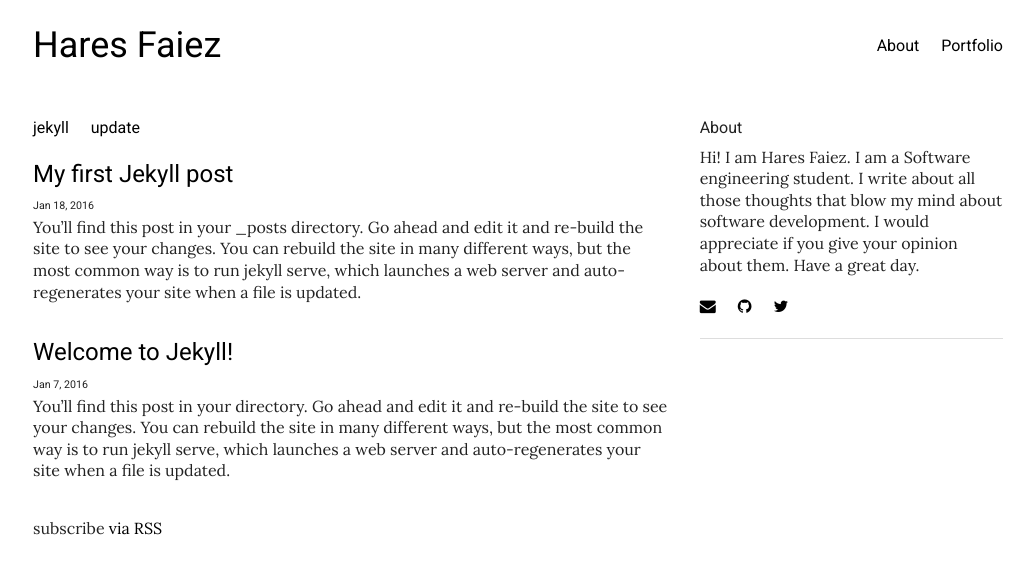
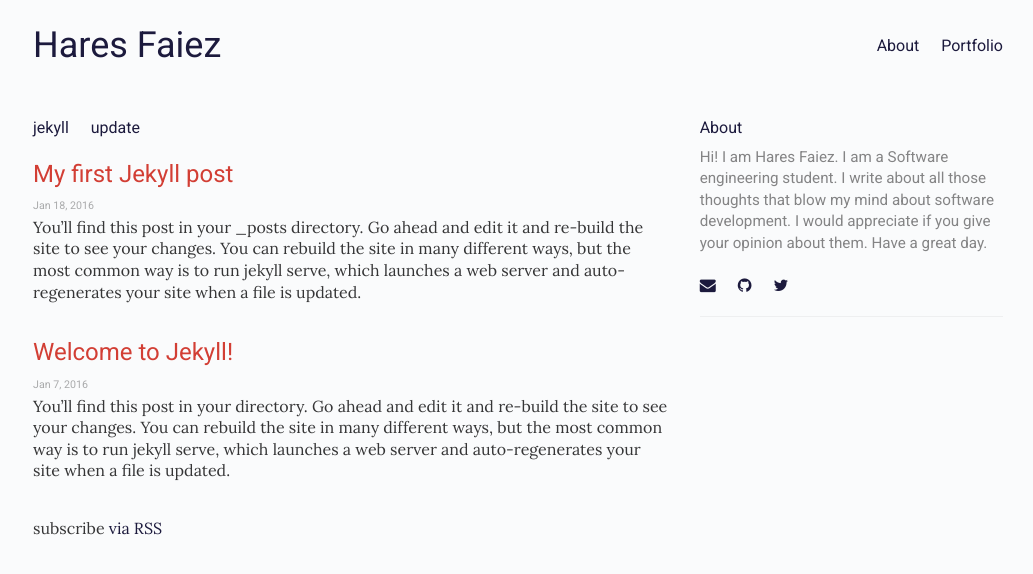
Before and after one commit to haresfaiez/haresfaiez.github.io, a Jekyll site: the page built from index.html, in a window 1280 px wide. Shown: the top 574 px of the page, without its empty margins (122-1155 px from the left). Built offline with Jekyll 4.4.1, drawn with Linux system fonts in a browser that asks for light colours.

Commit message:
Update index colors

```diff
--- a/_includes/about.html
+++ b/_includes/about.html
@@ -1,8 +1,10 @@
 <div>
     <h6>
-        About
+        <a>
+            About
+        </a>
     </h6>
-    <p>
+    <p class="post-aside">
         {{ site.about }}
     </p>
     <ul class="inline-list">
--- a/_sass/custom/_typography.scss
+++ b/_sass/custom/_typography.scss
@@ -1,2 +1,16 @@
 @import url(https://fonts.googleapis.com/css?family=Lora);
 @import url(https://fonts.googleapis.com/css?family=Roboto);
+
+.post-link {
+    color: #D23E34;
+}
+
+.post-meta {
+    color: #A9AAAB;
+}
+
+.post-aside {
+    color: #848485;
+    font-family: "roboto";
+    font-size: 0.95rem;
+}
--- a/_sass/foundation/_global.scss
+++ b/_sass/foundation/_global.scss
@@ -291,7 +291,7 @@ $vapor         : #F6F6F6 !default;
 $white-smoke   : #F5F5F5 !default;
 $silver        : #EFEFEF !default;
 $smoke         : #EEEEEE !default;
-$gainsboro     : #DDDDDD !default;
+$gainsboro     : #EEEFF0 !default;
 $iron          : #CCCCCC !default;
 $base          : #AAAAAA !default;
 $aluminum      : #999999 !default;
@@ -305,7 +305,7 @@ $jet           : #222222 !default;
 $black         : #000000 !default;
 
 // We use these as default colors throughout
-$primary-color: #000 !default;   // black
+$primary-color: #1C1A3D !default;
 $secondary-color: #e7e7e7 !default; // white-lilac
 $alert-color: #f04124 !default;     // cinnabar
 $success-color: #43AC6A !default;   // sea-green
@@ -324,8 +324,8 @@ $font-weight-normal: normal !default;
 $font-weight-bold: bold !default;
 
 // We use these to control various global styles
-$body-bg: #fff !default;
-$body-font-color: #222 !default;
+$body-bg: #FAFBFC !default;
+$body-font-color: #353536 !default;
 $body-font-family: $font-family-lato !default;
 $body-font-weight: $font-weight-normal !default;
 $body-font-style: normal !default;
```
